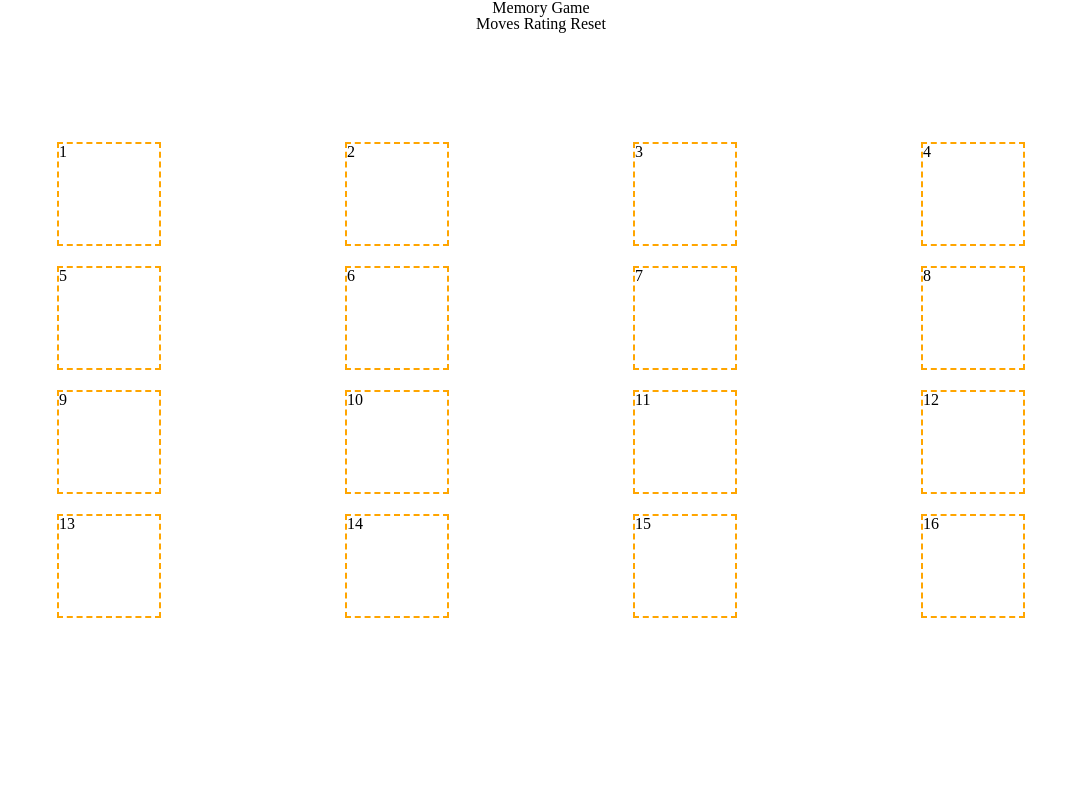
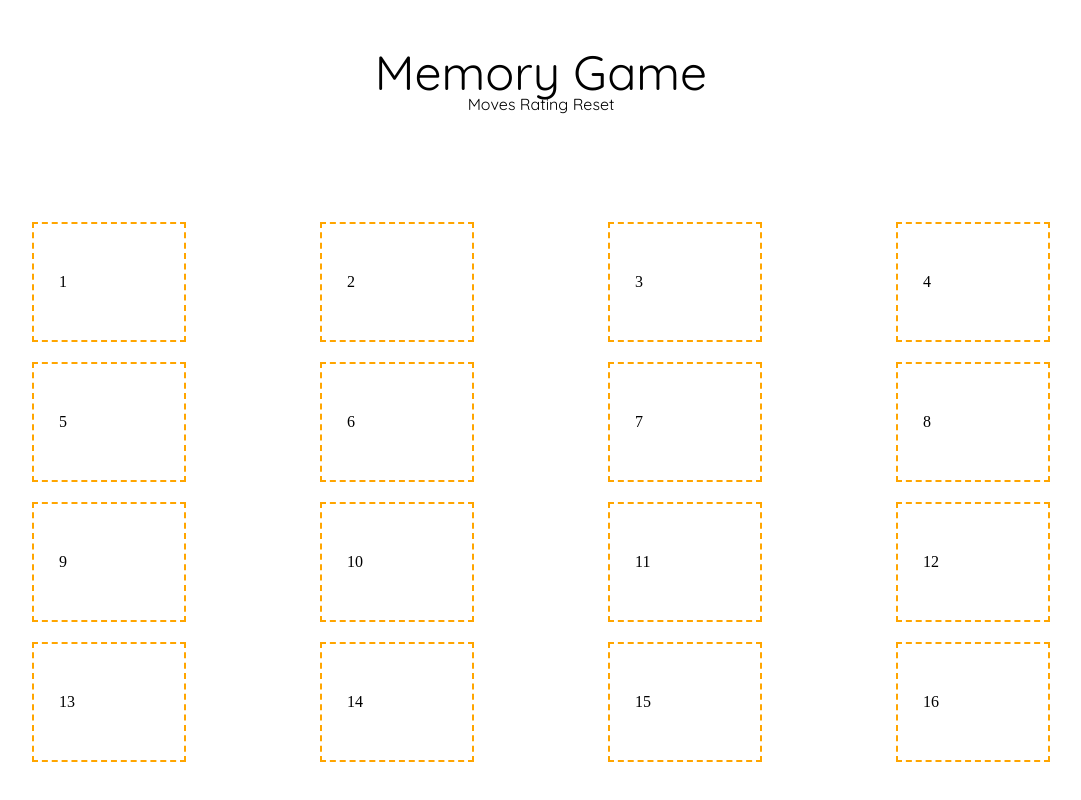
Before and after one commit to jakarlse88/memory-game, a plain HTML site: page index.html in a window 1280 px wide. Shown: the top 800 px of the page, without its empty margins (99-1180 px from the left). Drawn offline with Linux system fonts and the light colour scheme.

Commit message:
feat: font, heading style update

```diff
--- a/css/app.css
+++ b/css/app.css
@@ -5,8 +5,7 @@
  */
 
 .page-wrapper {
-  width: 90%;
-  height: 90vh;
+  width: 90%;;
   margin: 100px auto;
 }
 
@@ -17,7 +16,13 @@
  */
 
 .page-header {
+  margin: 48px auto;
   text-align: center;
+  font-family: 'Quicksand', sans-serif;
+}
+
+.title {
+  font-size: 3em;
 }
 
 .game-info {
@@ -41,9 +46,9 @@ li {
 .card {
   /* TODO: dynamic sizing */
   width: 100px;
-  height: 100px;
   border: 2px dashed orange;
   margin: 10px auto;
+  padding: 50px 25px;
 }
 
 /*
--- a/index.html
+++ b/index.html
@@ -5,6 +5,7 @@
     <meta name="viewport" content="width=device-width, initial-scale=1">
     <link rel="stylesheet" href="css/app.css">
     <link rel="stylesheet" href="css/reset.css">
+    <link href="https://fonts.googleapis.com/css?family=Quicksand" rel="stylesheet">
     <title>Jon's Memory Game</title>
   </head>
   <body>
@@ -60,7 +61,7 @@
     </main>
 
     <footer class="site-footer">
-    </p>Jon Karlsen, 2018</p>
+      </p>Jon Karlsen, 2018</p>
     </footer>
 
   </body>
```
